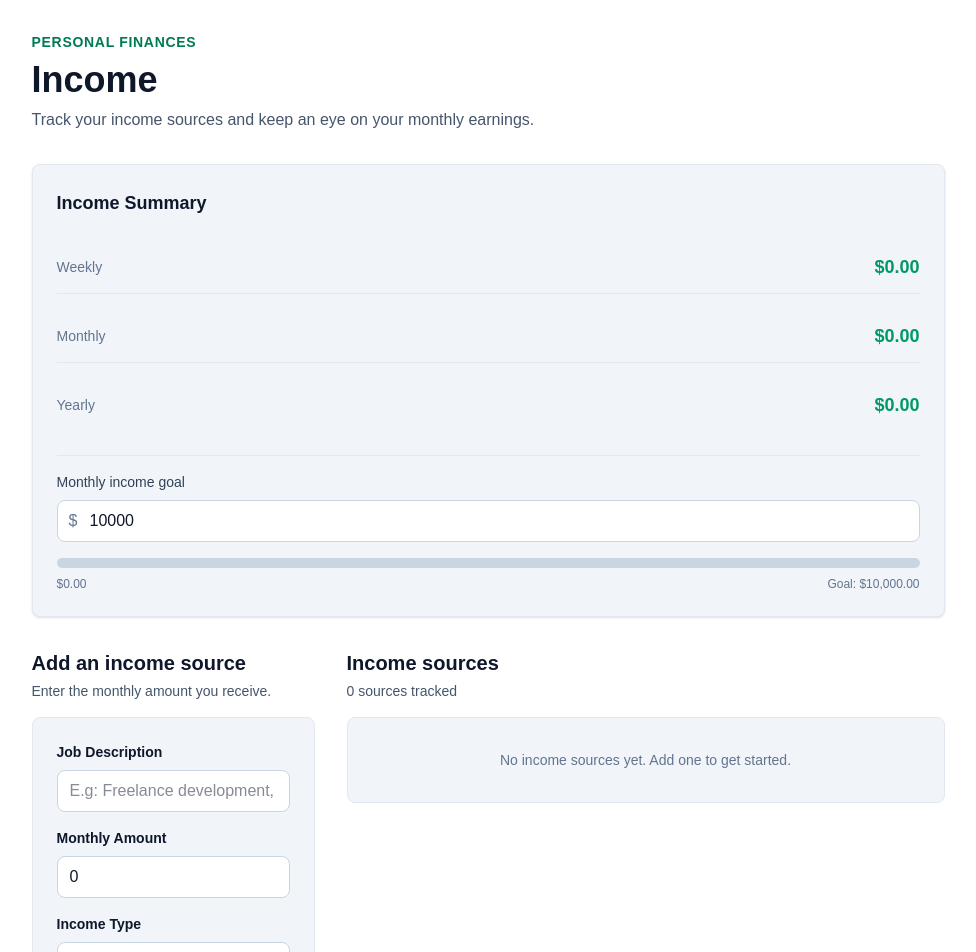
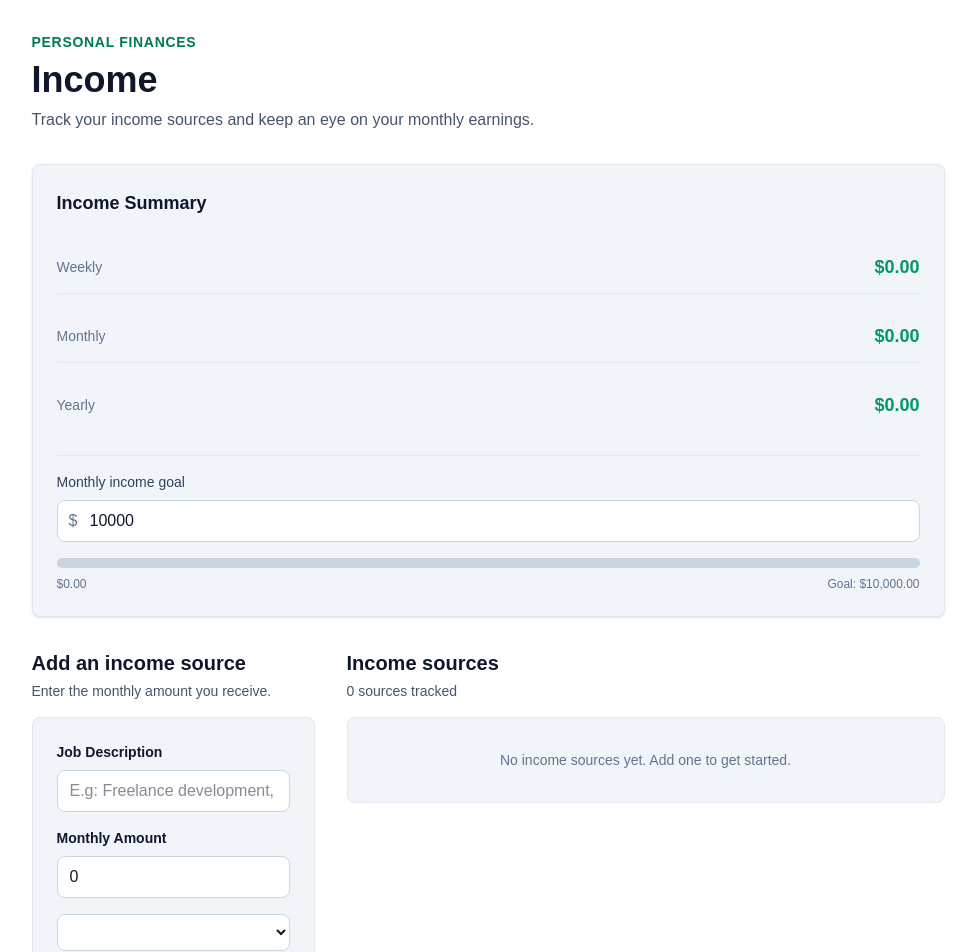
Before and after one commit to kminchakpu/wdd430_habit_tracker, a Next.js app: page /income in a window 1280 px wide. Shown: the top 952 px of the page, without its empty margins (152-1128 px from the left). Built offline with nearby package versions, Linux system fonts and the light colour scheme.

Commit message:
fix on the finance components

```diff
--- a/components/finance/ExpenseFilters.tsx
+++ b/components/finance/ExpenseFilters.tsx
@@ -43,21 +43,18 @@
 
       <div className="grid grid-cols-1 md:grid-cols-2 lg:grid-cols-4 gap-3">
         <div>
-          <label className="block text-slate-500 text-xs font-medium mb-1">
-            Category
-          </label>
           <Select
+            id="expense-category-filter"
+            label="Category"
             value={filters.category || ""}
             onChange={(e) => handleChange("category", e.target.value)}
+            options={categories.map((category) => ({
+              value: category,
+              label: category,
+            }))}
+            placeholder="All Categories"
             className="border border-slate-300 focus:border-emerald-600"
-          >
-            <option value="">All Categories</option>
-            {categories.map((cat) => (
-              <option key={cat} value={cat}>
-                {cat}
-              </option>
-            ))}
-          </Select>
+          />
         </div>
 
         <div>
--- a/components/finance/ExpenseForm.tsx
+++ b/components/finance/ExpenseForm.tsx
@@ -139,29 +139,21 @@
       </div>
 
       <div>
-        <label
-          htmlFor="category"
-          className="block text-slate-900 text-sm font-semibold mb-2"
-        >
-          Category
-        </label>
         <Select
           id="category"
+          name="category"
+          label="Category"
           value={formData.category}
           onChange={(e) => handleChange("category", e.target.value)}
+          options={categories.map((category) => ({
+            value: category,
+            label: category,
+          }))}
+          placeholder="Select a category"
+          error={errors.category}
           disabled={isLoading}
           className="border border-slate-300 focus:border-emerald-600"
-        >
-          <option value="">Select a category</option>
-          {categories.map((cat) => (
-            <option key={cat} value={cat}>
-              {cat}
-            </option>
-          ))}
-        </Select>
-        {errors.category && (
-          <p className="text-rose-600 text-xs mt-1">{errors.category}</p>
-        )}
+        />
       </div>
 
       <div>
--- a/components/finance/IncomeForm.tsx
+++ b/components/finance/IncomeForm.tsx
@@ -129,24 +129,21 @@
       </div>
 
       <div>
-        <label
-          htmlFor="type"
-          className="block text-slate-900 text-sm font-semibold mb-2"
-        >
-          Income Type
-        </label>
         <Select
           id="type"
+          name="type"
+          label="Income Type"
           value={formData.type}
           onChange={(e) =>
             handleChange("type", e.target.value as "fixed" | "variable")
           }
+          options={[
+            { value: "fixed", label: "Fixed" },
+            { value: "variable", label: "Variable" },
+          ]}
           disabled={isLoading}
           className="border border-slate-300 focus:border-emerald-600"
-        >
-          <option value="fixed">Fixed</option>
-          <option value="variable">Variable</option>
-        </Select>
+        />
       </div>
 
       <div>
```
